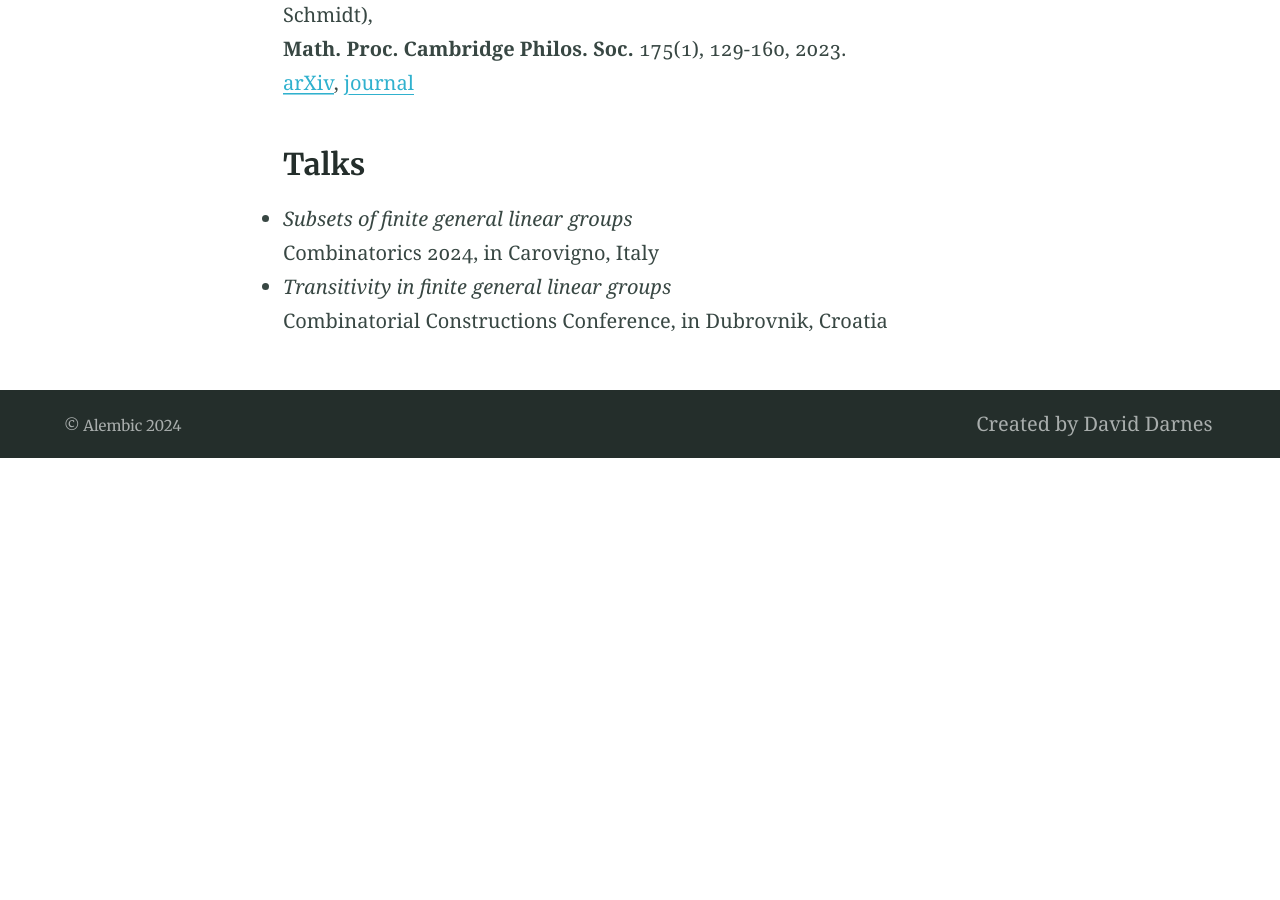
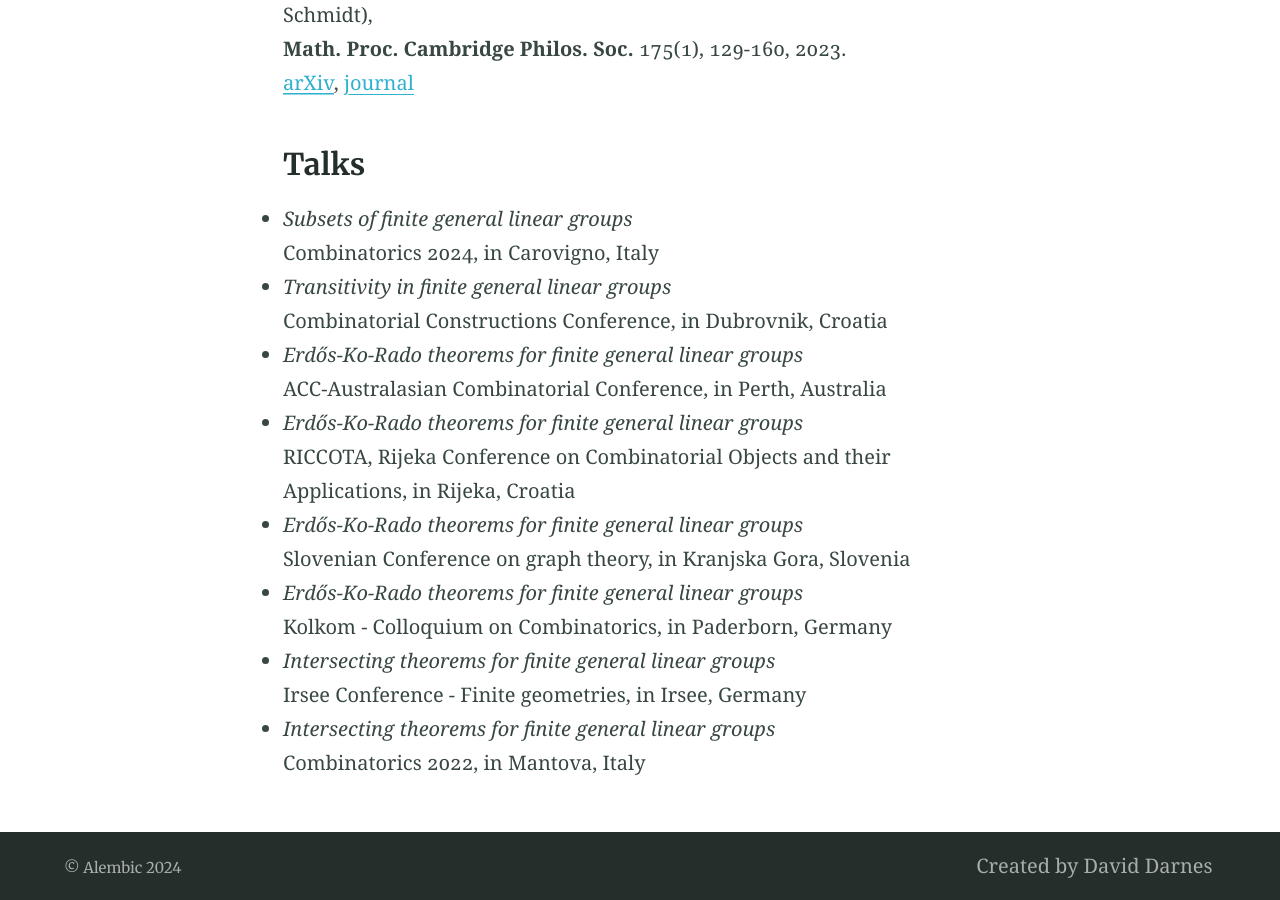
Before and after one commit to alenaernst/alenaernst.github.io, a Jekyll site: the page built from research.md, in a window 1280 px wide and 900 px high, scrolled down 700 px. Built offline with Jekyll 4.4.1, drawn with Linux system fonts in a browser that asks for light colours; before the commit the page ends 1158 px from its top, so only the background shows below that.

Commit message:
Update research.md

```diff
--- a/research.md
+++ b/research.md
@@ -22,3 +22,15 @@ excerpt: "A demo of Markdown and HTML includes"
  Combinatorics 2024, in Carovigno, Italy
 *  _Transitivity in finite general linear groups_ <br>
  Combinatorial Constructions Conference, in Dubrovnik, Croatia
+*  _Erdős-Ko-Rado theorems for finite general linear groups_ <br>
+ ACC-Australasian Combinatorial Conference, in Perth, Australia
+*  _Erdős-Ko-Rado theorems for finite general linear groups_ <br>
+ RICCOTA, Rijeka Conference on Combinatorial Objects and their Applications, in Rijeka, Croatia
+*   _Erdős-Ko-Rado theorems for finite general linear groups_ <br>
+ Slovenian Conference on graph theory, in Kranjska Gora, Slovenia
+*  _Erdős-Ko-Rado theorems for finite general linear groups_ <br>
+ Kolkom - Colloquium on Combinatorics, in Paderborn, Germany
+*  _Intersecting theorems for finite general linear groups_ <br>
+ Irsee Conference - Finite geometries, in Irsee, Germany
+* _Intersecting theorems for finite general linear groups_ <br>
+  Combinatorics 2022, in Mantova, Italy
```
